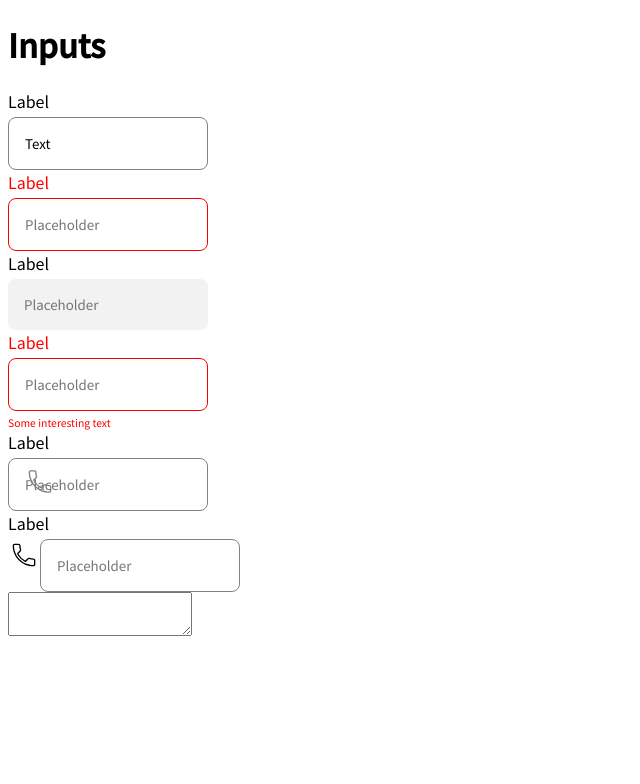
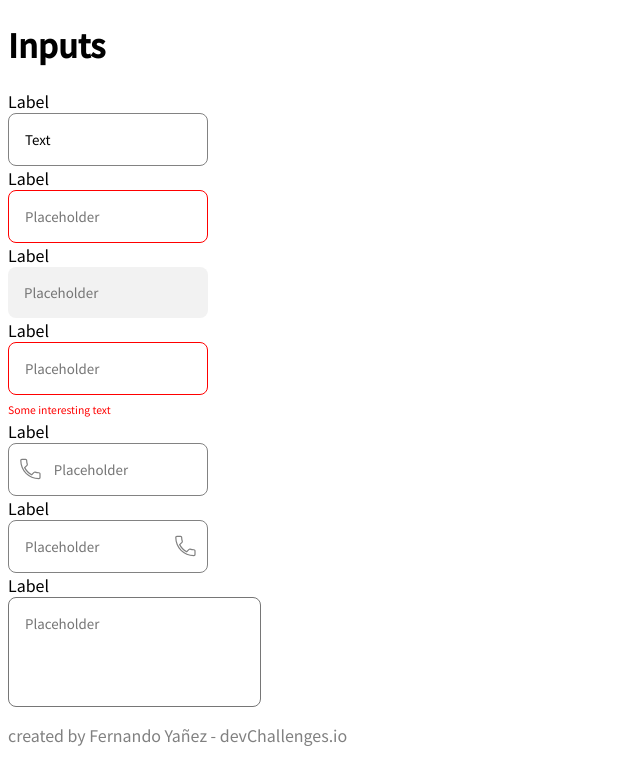
Before and after one commit to Faerk77/inputComponent, a React (Vite) app: page / in a window 1280 px wide. Shown: the top 784 px of the page, without its empty margins (0-640 px from the left). Built offline with nearby package versions, Linux system fonts and the light colour scheme.

Commit message:
4 files modified

```diff
--- a/src/App.css
+++ b/src/App.css
@@ -2,3 +2,7 @@
   box-sizing: border-box;
   font-family: 'Noto Sans JP', sans-serif;
 }
+
+.footer {
+  color: gray;
+}
--- a/src/App.jsx
+++ b/src/App.jsx
@@ -12,7 +12,7 @@ function App() {
         <h1 className="title">Inputs</h1>
       </header>
       <Input
-        type="Text"
+        type="text"
         text="Label"
         placeholder="Placeholder"
         value={input}
@@ -20,28 +20,40 @@ function App() {
           setInput(ev.target.value);
         }}
       />
-      <Input type="Text" text="Label" placeholder="Placeholder" error />
-      <Input type="Text" text="Label" placeholder="Placeholder" disabled />
+      <Input type="text" text="Label" placeholder="Placeholder" error />
+      <Input type="text" text="Label" placeholder="Placeholder" disabled />
       <Input
-        type="Text"
+        type="text"
         text="Label"
         helperText="Some interesting text"
         placeholder="Placeholder"
         error
       />
       <Input
-        type="Text"
+        type="text"
         text="Label"
         placeholder="Placeholder"
         startIcon={Icon}
       />
       <Input
-        type="Text"
+        type="text"
         text="Label"
         placeholder="Placeholder"
         endIcon={Icon}
       />
-      <Input multiline cols="8" row="8" />
+      <Input
+        placeholder="Placeholder"
+        text="Label"
+        multiline
+        cols="25"
+        rows="4"
+      />
+
+      <footer className="footer">
+        <p>
+        created by Fernando Yañez - devChallenges.io
+        </p>
+      </footer>
     </div>
   );
 }
--- a/src/components/Input.jsx
+++ b/src/components/Input.jsx
@@ -3,7 +3,7 @@ import style from './input.module.css';
 const Input = ({
   text,
   type,
-  iconWidth = '2rem',
+  iconWidth = '1.8rem',
   error,
   helperText,
   startIcon: StartIcon,
@@ -15,27 +15,33 @@ const Input = ({
   const labelClass = style['inputLabel'];
   const inputClass = style['input'];
   const inputContainer = style['inputContainer'];
+  const labelText = error
+    ? style['inputLabelError']
+    : style['inputLabelDefault'];
+  const inputFullWidth = fullWidth ? style.fullWidth : '';
 
-if(multiline){
-  return(
-    <div>
-        <textarea name="Text">{text}</textarea>
-    </div>
-  )
-}
+  const styled = StartIcon ? { paddingLeft: `calc(1rem + ${iconWidth}` } : {};
+
+  if (multiline) {
+    return (
+      <label className={`${labelClass}`}>
+        {text && <span className={labelText}>{text}</span>}
+        <textarea className={style.textArea} {...props} name="Text"></textarea>
+      </label>
+    );
+  }
 
   return (
-    <label className={`${labelClass} ${error && style['inputLabelError']}`}>
-      {text && <span>{text}</span>}
+    <label className={`${labelClass} ${labelText} ${inputFullWidth}`}>
+      {text && <span className={labelText}>{text}</span>}
       <div className={`${inputContainer}`}>
         {StartIcon && (
-        <span className={style.startIcon}>
-          <StartIcon  width={iconWidth} />
-          </span>
+          <StartIcon width={iconWidth} className={style.startIcon} />
         )}
-        {EndIcon && <EndIcon className={style.endIcon} width={iconWidth} />}
+        {EndIcon && <EndIcon width={iconWidth} className={style.endIcon} />}
         <input
           className={`${inputClass} ${error ? style['inputError'] : ''}`}
+          style={styled}
           {...props}
         />
       </div>
--- a/src/components/input.module.css
+++ b/src/components/input.module.css
@@ -1,18 +1,31 @@
 .inputContainer{
+  width: 100%;
   position: relative;
 }
+
 .inputLabel {
-  display: flex;
-  flex-direction: column;
-  gap: 0.25rem;
+  width: 200px;
+  display: block;
 }
 
-.inputLabelError{
+.fullWidth{
+  width: 100%;
+}
+
+.inputLabel:hover{
+  color: black;
+}
+
+.inputLabelDefault:focus-within{
+  color: blue;
+}
+
+.inputLabelError:focus-within{
   color: red;
 }
 
 .input {
-  max-width: 200px;
+  width: 100%;
   border: 1px solid #828282;
   padding: 1rem;
   border-radius: 8px;
@@ -21,17 +34,24 @@
 .input:hover {
   border-color: #333333;
 }
-.input:focus {
+.input:focus{
   outline: none;
   border: 1px solid blue;
 }
 
-.startIcon{
+.startIcon,.endIcon{
   position: absolute;
   top: 50%;
   transform: translateY(-50%);
-  left: 1rem;
   color: gray;
+}
+
+.endIcon{
+ right: 0.5rem;
+}
+
+.startIcon{
+  left: 0.5rem;
 }
 
 .input[disabled] {
@@ -51,3 +71,10 @@
 .helperTextError{
   color: red;
 }
+
+.textArea{
+  display: block;
+  resize: none;
+  border-radius: 8px;
+  padding: 1rem;
+}
```
